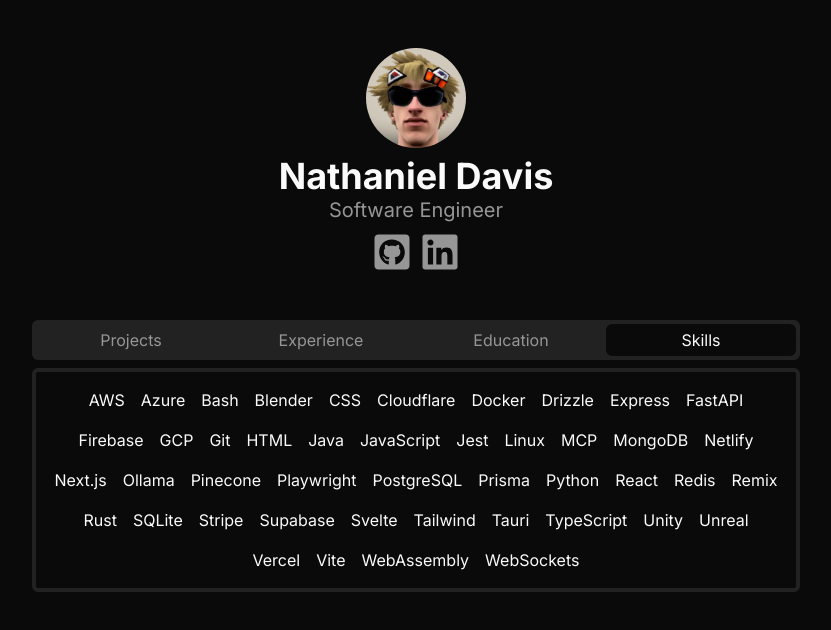
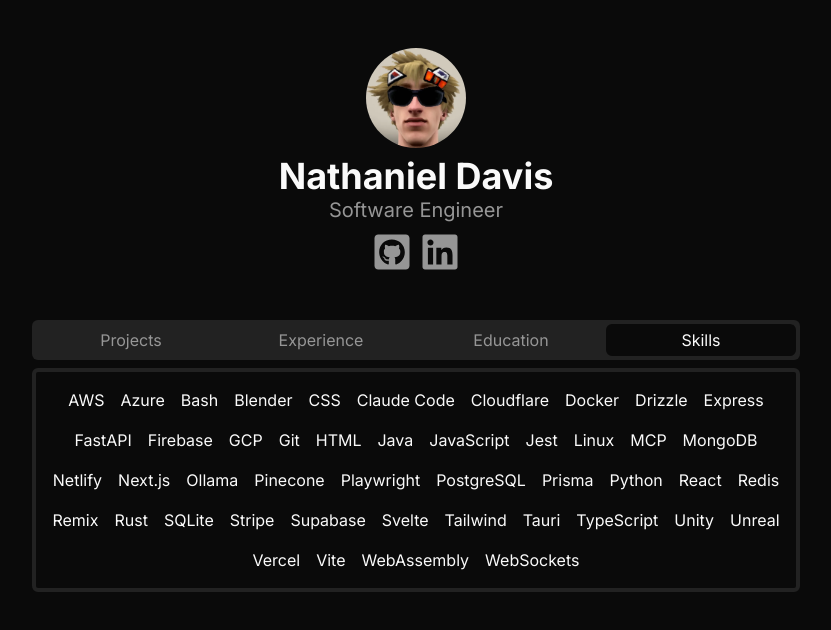
Before and after one commit to ntedvs/ntedvs.com, a Next.js app: page / in a window 1280 px wide. Both pictures are taken after a click on the button "Skills". Shown: the top 630 px of the page, without its empty margins (224-1055 px from the left). Built offline with nearby package versions, Linux system fonts and the light colour scheme.

Commit message:
Update tabs.tsx

```diff
--- a/src/app/tabs.tsx
+++ b/src/app/tabs.tsx
@@ -153,6 +153,7 @@
         "TypeScript",
         "Ollama",
         "Unity",
+        "Claude Code",
         "Unreal",
         "Vercel",
         "WebAssembly",
```
